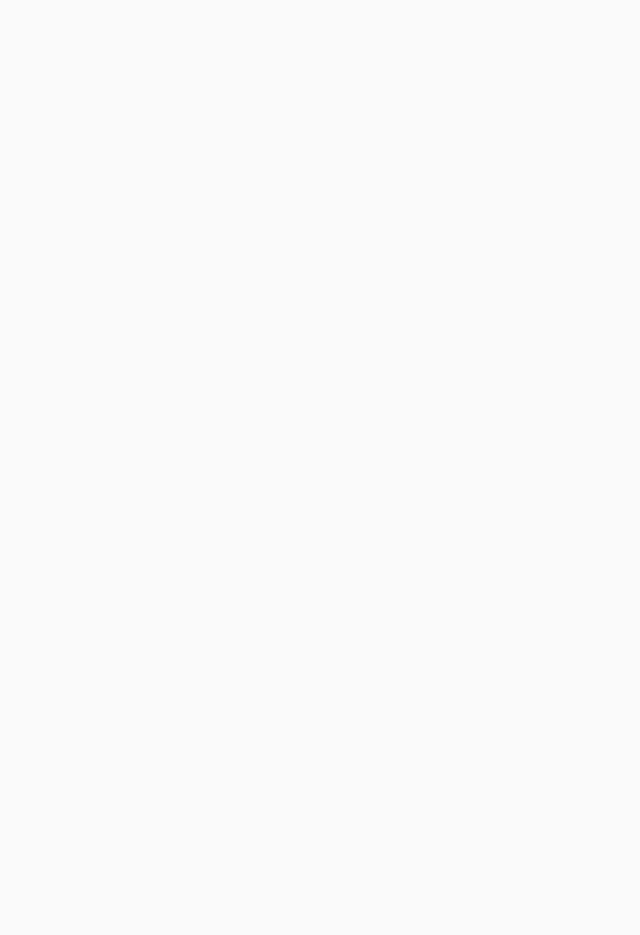
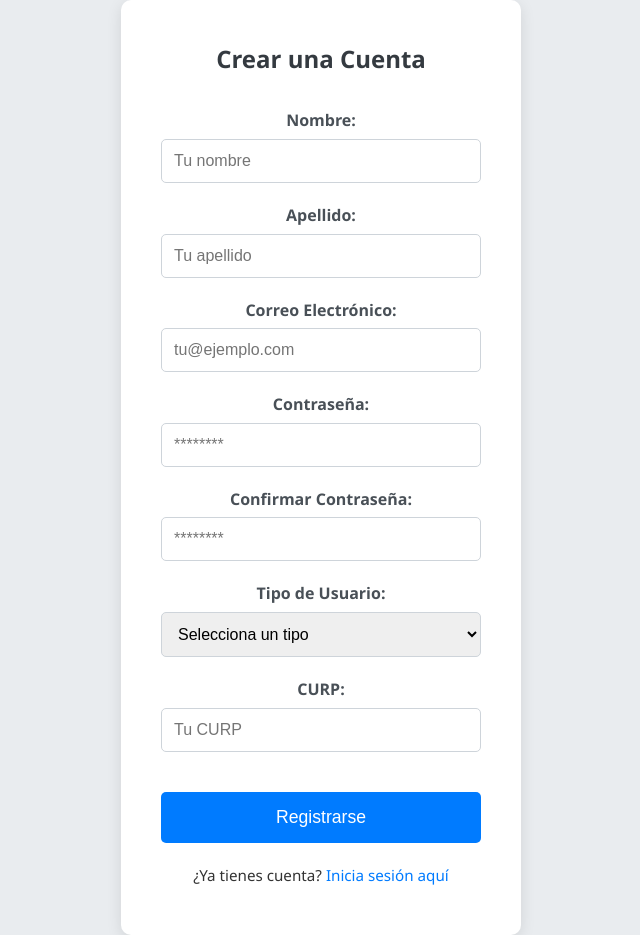
Before and after one commit to Neto616/Plataforma_cursos, a React (Create React App) app in the folder app/: page /sign-up in a window 1280 px wide. Before the commit this address had no page. Shown: the whole page, without its empty margins (319-959 px from the left). Before the commit the page ends 800 px from the top, so only its background shows below. Built offline with nearby package versions, Linux system fonts and the light colour scheme.

Commit message:
Diseño del registro de usuario

```diff
--- a/app/src/App.js
+++ b/app/src/App.js
@@ -2,6 +2,7 @@ import React from 'react';
 import { Routes, Route, BrowserRouter } from "react-router-dom";
 import Login from './views/login';
 import "./styles/global.css"
+import SignUp from './views/signup';
 
 function App() {
 
@@ -10,6 +11,7 @@ function App() {
          <div className='App'>
             <Routes>
                 <Route path="/" element={<Login/>}></Route>
+                <Route path="/sign-up" element={<SignUp/>}></Route>
             </Routes>
          </div>
         </BrowserRouter>
--- /dev/null
+++ b/app/src/views/signup.jsx
@@ -0,0 +1,54 @@
+import React from "react";
+import "../styles/auth.css"
+
+function SignUp(){
+    return (
+        <div className="auth-container">
+        <div className="auth-box">
+            <h2>Crear una Cuenta</h2>
+            <form id="registroForm">
+                <div className="input-group">
+                    <label for="nombre">Nombre:</label>
+                    <input type="text" id="nombre" name="nombre" placeholder="Tu nombre" required/>
+                </div>
+                <div className="input-group">
+                    <label for="apellido">Apellido:</label>
+                    <input type="text" id="apellido" name="apellido" placeholder="Tu apellido" required/>
+                </div>
+                <div className="input-group">
+                    <label for="email">Correo Electrónico:</label>
+                    <input type="email" id="email" name="correo" placeholder="tu@ejemplo.com" required/>
+                </div>
+                <div className="input-group">
+                    <label for="password">Contraseña:</label>
+                    <input type="password" id="password" name="contrasena" placeholder="********" required/>
+                </div>
+                <div className="input-group">
+                    <label for="confirm_password">Confirmar Contraseña:</label>
+                    <input type="password" id="confirm_password" name="confirm_contrasena" placeholder="********" required/>
+                </div>
+                <div className="input-group">
+                    <label for="user_type">Tipo de Usuario:</label>
+                    <select id="user_type" name="tipo" required>
+                        <option value="">Selecciona un tipo</option>
+                        <option value="1">Alumno</option>
+                        <option value="2">Maestro</option>
+                    </select>
+                </div>
+
+                <div className="input-group" id="curp_group" style={{display: "block"}}>
+                    <label for="curp">CURP:</label>
+                    <input type="text" id="curp" name="curp" placeholder="Tu CURP"/>
+                </div>
+
+                <button type="submit" className="btn">Registrarse</button>
+                <div className="links">
+                    <p>¿Ya tienes cuenta? <a href="login.html">Inicia sesión aquí</a></p>
+                </div>
+            </form>
+        </div>
+    </div>
+    )
+}
+
+export default SignUp;
```
